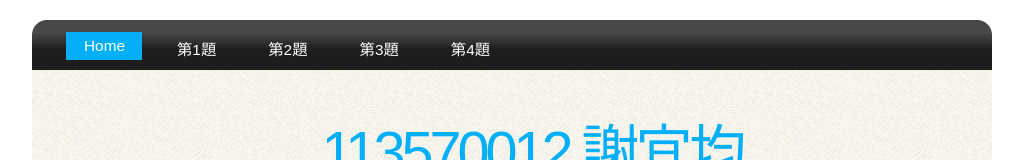
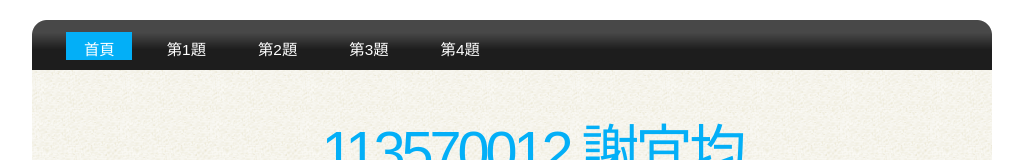
Before and after one commit to eva-lgtn/exam1, a plain HTML site: page a1.html in a window 1280 px wide. Shown: the top 160 px of the page, without its empty margins (128-1151 px from the left). Drawn offline with Linux system fonts and the light colour scheme.

Commit message:
Add files via upload

```diff
--- a/a1.html
+++ b/a1.html
@@ -80,7 +80,7 @@
     <div id="site_content">
 	  <div id="menubar">
         <ul class="lavaLampWithImage" id="lava_menu">
-          <li class="current"><a href="index.html">Home</a></li>
+          <li class="current"><a href="index.html">首頁</a></li>
           <li><a href="a1.html">第1題</a></li>
           <li><a href="a2.html">第2題</a></li>
           <li><a href="a3.html">第3題</a></li>
```
Also changed, not shown: a2.html (+1 -1 lines), a3.html (+2 -2 lines), a4.html (+1 -1 lines).
